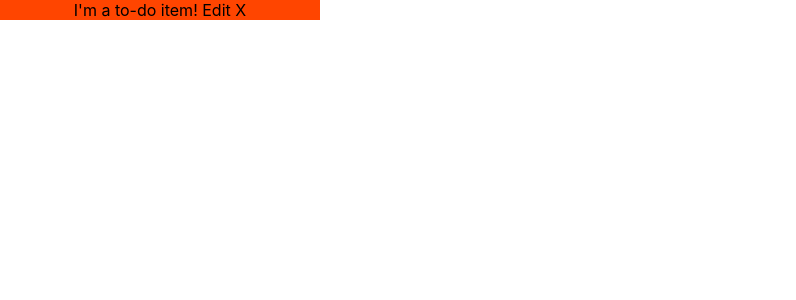
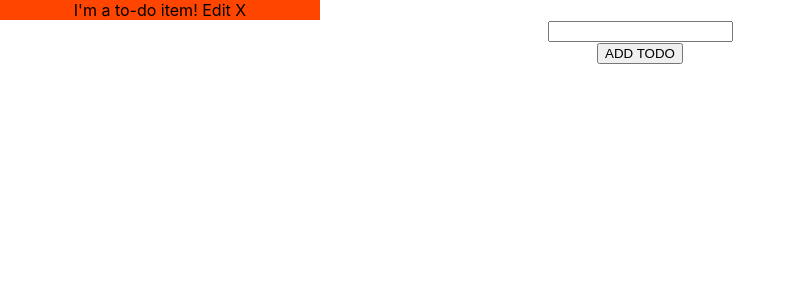
Before and after one commit to Proclus01/to-do-list, a React (Create React App) app: page / in a window 1280 px wide. Shown: the top 300 px of the page, without its empty margins (0-796 px from the left). Built offline with nearby package versions, Linux system fonts and the light colour scheme.

Commit message:
render newtodoform in todolist, render todos using map

```diff
--- a/src/NewToDoForm.js
+++ b/src/NewToDoForm.js
@@ -1,7 +1,11 @@
 import React, { Component } from 'react';
-import { v4 as uuidv4 } from 'uuid';
 
 class NewToDoForm extends Component {
+
+    constructor(props) {
+        super(props);
+        this.state = { formValue: "" }
+    }
 
     // onSubmit will create a new ToDo
     //  - call a function passed as props from parent
@@ -10,9 +14,15 @@ class NewToDoForm extends Component {
 
     render() {
         return (
-            <div>
+            <form>
+                <div>
+                    <input
+                        type="text"
+                    />
+                </div>
 
-            </div>
+                <button>ADD TODO</button>
+            </form>
         )
     }
 }
--- a/src/ToDo.js
+++ b/src/ToDo.js
@@ -2,8 +2,6 @@ import React, { Component } from 'react';
 import './ToDo.css';
 
 class ToDo extends Component {
-
-
 
     // Display a div with the task of the todo
 
@@ -13,7 +11,7 @@ class ToDo extends Component {
     render() {
         return (
             <div className="ToDo">
-                <div>{this.props.value} Edit X</div>
+                <div>{this.props.todovalue} Edit X</div>
             </div>
         )
     }
--- a/src/ToDoList.js
+++ b/src/ToDoList.js
@@ -1,6 +1,6 @@
 import React, { Component } from 'react';
 import ToDo from './ToDo.js';
-import NewToDoForm from './ToDo.js';
+import NewToDoForm from './NewToDoForm.js';
 import { v4 as uuidv4 } from 'uuid';
 
 class ToDoList extends Component {
@@ -18,11 +18,23 @@ class ToDoList extends Component {
 
     // Render all the ToDo components from state
     render() {
+
+        const todos = this.state.todos.map(
+            todo => (
+                <ToDo
+                    todovalue={todo.value}
+                    key={todo.id}
+                />
+            )
+        )
+
         return (
             <div>
-                <ToDo
-                    value={this.state.todos[0].value}
-                />
+                <div>
+                    {todos}
+                </div>
+
+                <NewToDoForm />
             </div>
         )
     }
```
